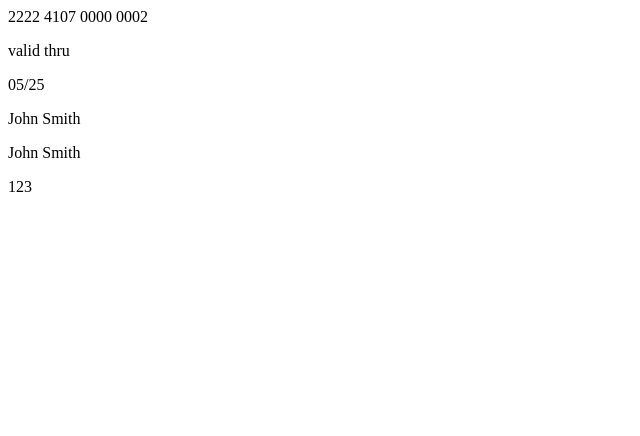
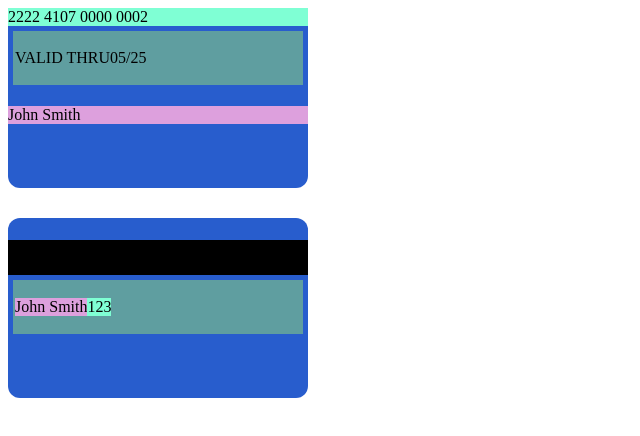
Before and after one commit to nattsnb/redit-card, a plain HTML site: page index.html in a window 1280 px wide. Shown: the whole page, without its empty margins (0-640 px from the left). Drawn offline with Linux system fonts and the light colour scheme.

Commit message:
added backgrounds to the element to tell the difference, applied flex dipslay for wrappers

```diff
--- a/style.css
+++ b/style.css
@@ -1,27 +1,47 @@
 .credit-card {
-
+    width: 300px;
+    height: 180px;
+    max-height: 180px;
+    min-height: 180px;
+    background-color: #285DCD;
+    border-radius: 12px;
+    display: flex;
+    flex-direction: column;
 }
 
 .credit-card-front {
 
+
 }
 
 .number {
-
+    background-color: aquamarine;
 }
 
 .information-wrapper {
-
+    background-color: cadetblue;
+    margin: 5px;
+    padding: 2px;
+    display: flex;
 }
 
 .name {
-
+    background-color: plum;
+    text-transform: unset;
 }
 
 .credit-card-back{
+    margin-top: 30px;
 
 }
 
 .magnetic-strip {
+    width: 100%;
+    height: 35px;
+    margin-top: 22px;
+    background-color: black;
+}
 
+p {
+    text-transform: uppercase;
 }
```
Also changed, not shown: index.html (+0 -1 lines).
